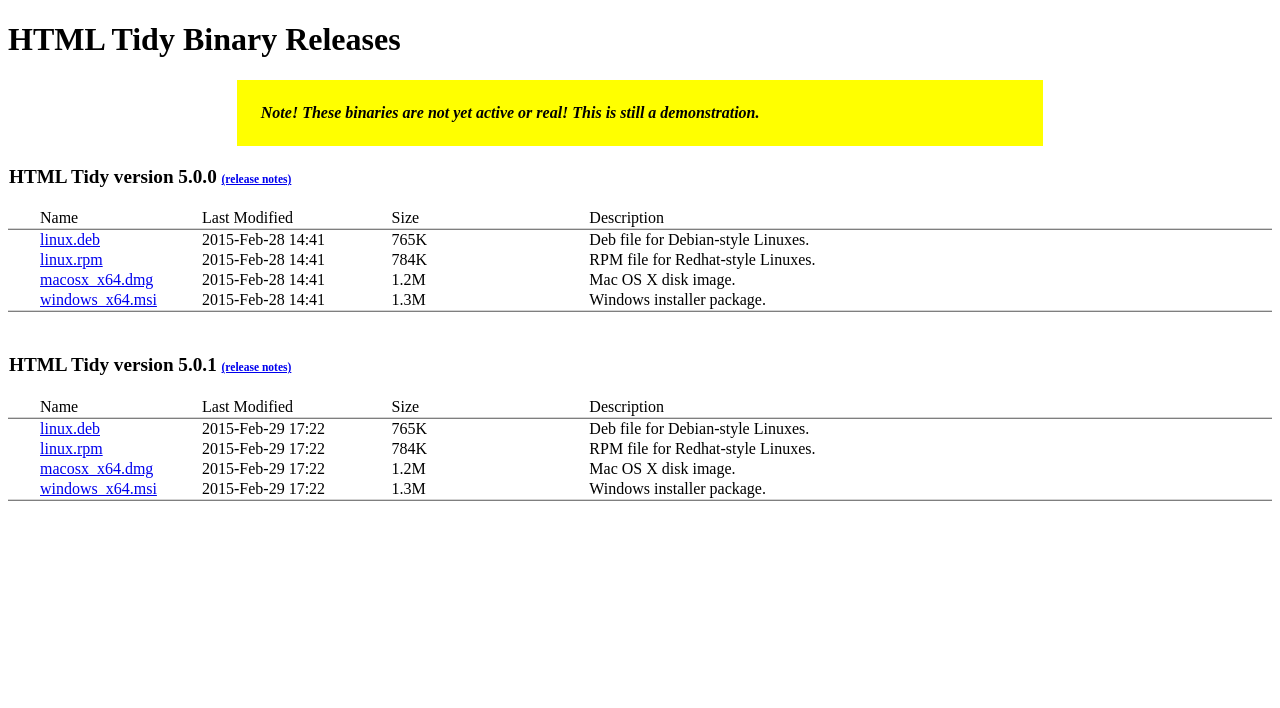
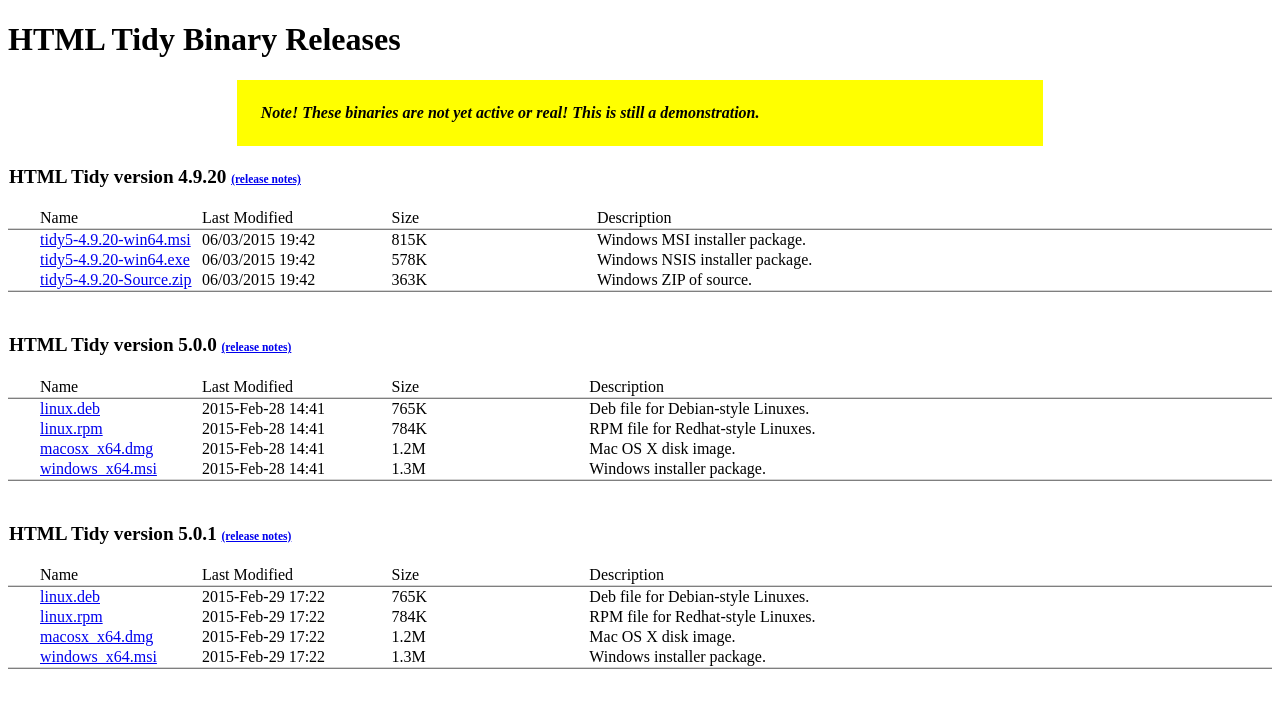
Before and after one commit to htacg/html-tidy.org.binaries, a Jekyll site: the page built from index.html, in a window 1280 px wide. Shown: the top 708 px of the page. Built offline with Jekyll 4.4.1, drawn with Linux system fonts in a browser that asks for light colours.

Commit message:
Experimental 4.9.20 binary release

```diff
--- a/_data/tidy.yml
+++ b/_data/tidy.yml
@@ -1,3 +1,22 @@
+- path: tidy-4.9.20
+  heading: "HTML Tidy version 4.9.20"
+  notes: http://www.example.com
+  binaries:
+    - filename: tidy5-4.9.20-win64.msi
+      filesize: 815K
+      modified: "06/03/2015  19:42"
+      describe: "Windows MSI installer package."
+
+    - filename: tidy5-4.9.20-win64.exe
+      filesize: 578K
+      modified: "06/03/2015  19:42"
+      describe: "Windows NSIS installer package."
+
+    - filename: tidy5-4.9.20-Source.zip
+      filesize: 363K
+      modified: "06/03/2015  19:42"
+      describe: "Windows ZIP of source."
+
 - path: tidy500
   heading: "HTML Tidy version 5.0.0"
   notes: http://www.example.com
```
Also changed, not shown: 3 other files.
